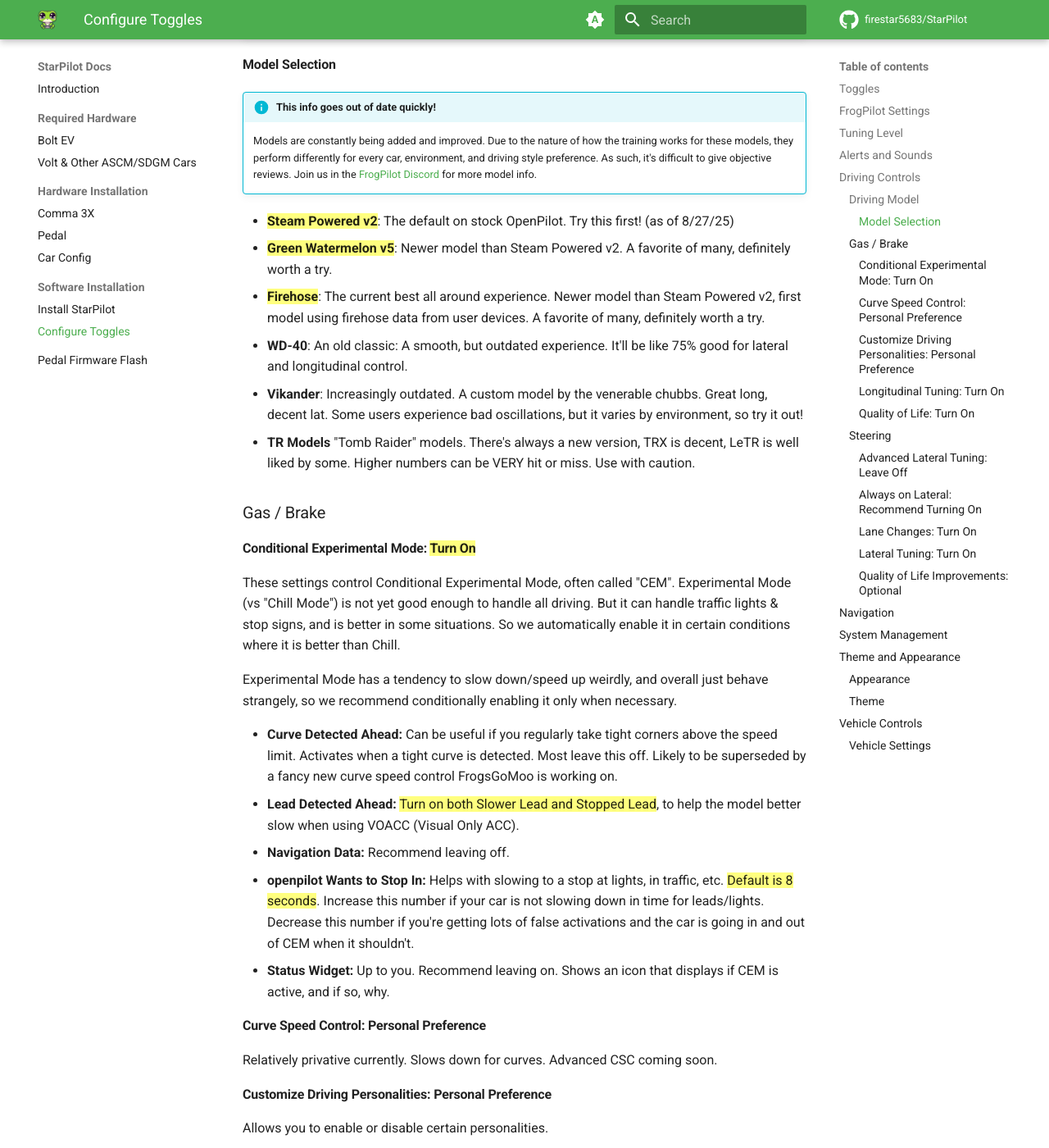
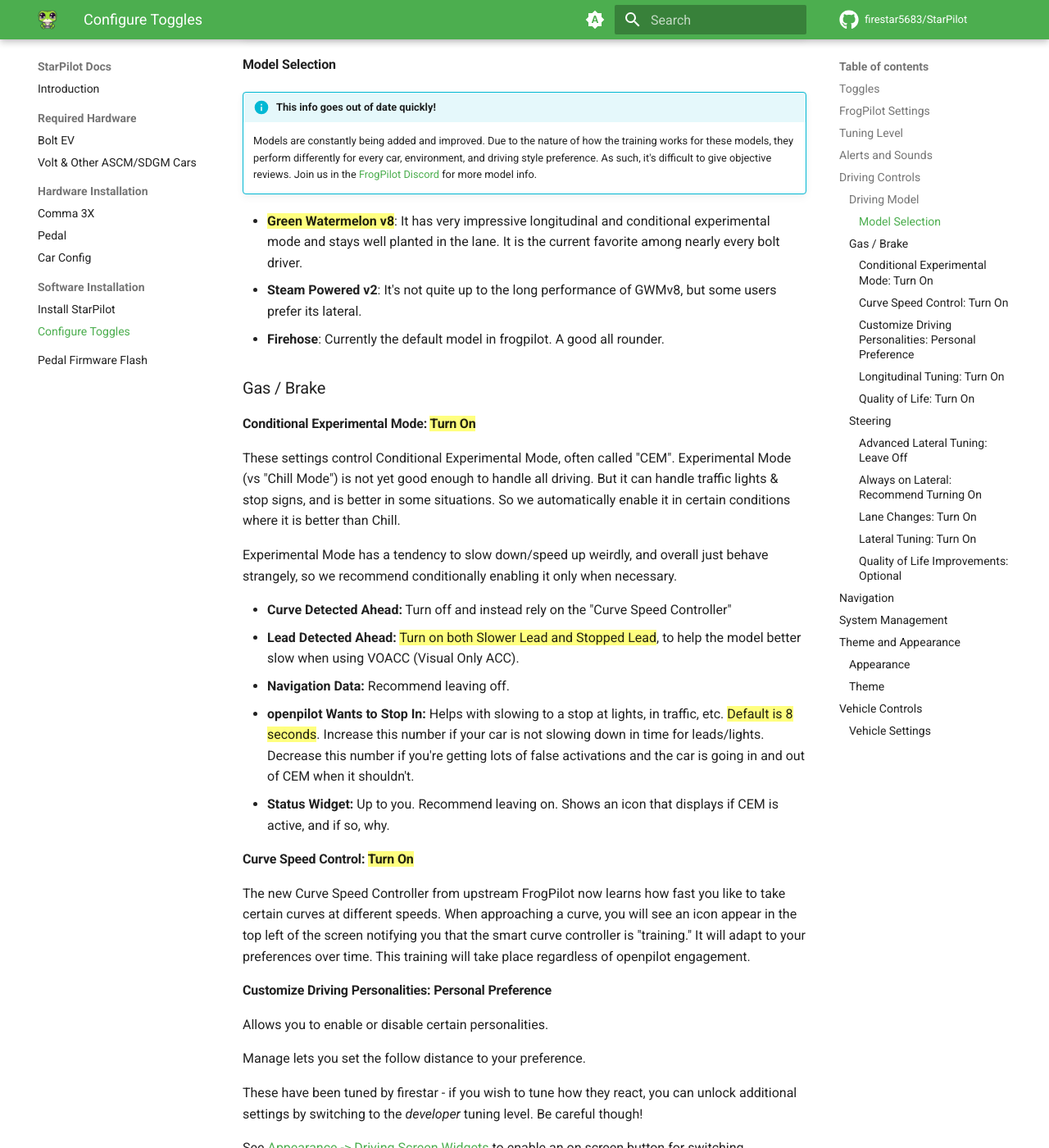
Before and after one commit to StarPilot-Docs/docs, an MkDocs documentation site: the page built from docs/software/toggles.md, in a window 1280 px wide and 1400 px high, scrolled down 1542 px. Shown: the whole window at 82% size. Built offline with MkDocs 1.6.1 and Material for MkDocs 9.7.7, drawn with Linux system fonts in a browser that asks for light colours; comment, search, counter and statistics services are not loaded; some of the changed text lies outside the part shown.

Commit message:
Update Oct 12

```diff
--- a/docs/software/toggles.md
+++ b/docs/software/toggles.md
@@ -60,12 +60,9 @@
 
     Models are constantly being added and improved. Due to the nature of how the training works for these models, they perform differently for every car, environment, and driving style preference. As such, it's difficult to give objective reviews. Join us in the [FrogPilot Discord](https://discord.com/channels/1137853399715549214/1415794762312581222) for more model info.
 
-* ==**Steam Powered v2**==: The default on stock OpenPilot. Try this first! (as of 8/27/25)
-* ==**Green Watermelon v5**==: Newer model than Steam Powered v2. A favorite of many, definitely worth a try.
-* ==**Firehose**==: The current best all around experience. Newer model than Steam Powered v2, first model using firehose data from user devices. A favorite of many, definitely worth a try.
-* **WD-40**: An old classic: A smooth, but outdated experience. It'll be like 75% good for lateral and longitudinal control.
-* **Vikander**: Increasingly outdated. A custom model by the venerable chubbs. Great long, decent lat. Some users experience bad oscillations, but it varies by environment, so try it out!
-* **TR Models** "Tomb Raider" models. There's always a new version, TRX is decent, LeTR is well liked by some. Higher numbers can be VERY hit or miss. Use with caution.
+* ==**Green Watermelon v8**==: It has very impressive longitudinal and conditional experimental mode and stays well planted in the lane. It is the current favorite among nearly every bolt driver.
+* **Steam Powered v2**: It's not quite up to the long performance of GWMv8, but some users prefer its lateral.
+* **Firehose**: Currently the default model in frogpilot. A good all rounder.
 
 
 ### Gas / Brake
@@ -76,16 +73,16 @@
 
 Experimental Mode has a tendency to slow down/speed up weirdly, and overall just behave strangely, so we recommend conditionally enabling it only when necessary.
 
-* **Curve Detected Ahead:** Can be useful if you regularly take tight corners above the speed limit. Activates when a tight curve is detected. Most leave this off. Likely to be superseded by a fancy new curve speed control FrogsGoMoo is working on.
+* **Curve Detected Ahead:** Turn off and instead rely on the "Curve Speed Controller"
 * **Lead Detected Ahead:** ==Turn on both Slower Lead and Stopped Lead==, to help the model better slow when using VOACC (Visual Only ACC).
 * **Navigation Data:** Recommend leaving off.
 * **openpilot Wants to Stop In:** Helps with slowing to a stop at lights, in traffic, etc. ==Default is 8 seconds==. Increase this number if your car is not slowing down in time for leads/lights. Decrease this number if you're getting lots of false activations and the car is going in and out of CEM when it shouldn't.
 * **Status Widget:** Up to you. Recommend leaving on. Shows an icon that displays if CEM is active, and if so, why.
 
 
-#### Curve Speed Control: Personal Preference
+#### Curve Speed Control: ==Turn On==
 
-Relatively privative currently. Slows down for curves. Advanced CSC coming soon.
+The new Curve Speed Controller from upstream FrogPilot now learns how fast you like to take certain curves at different speeds. When approaching a curve, you will see an icon appear in the top left of the screen notifying you that the smart curve controller is "training." It will adapt to your preferences over time. This training will take place regardless of openpilot engagement.
 
 
 #### Customize Driving Personalities: Personal Preference
@@ -109,12 +106,11 @@
 
 The above profiles have been specially tuned to work better with the Bolt's accel & decel curve.
 
-* **Human Like Accel/Leads:** ==Turn OFF==. Recent tuning improvements have made these settings act erratically. They should be turned off.
 * **Taco Bell Run:** Just leave taco bell run stuff off.
 
-!!! note "Hate a model?"
+!!! warning "Always Turn Off Human Like Accel/Leads as they interfere with the StarPilot VoACC tuning"
 
-    Model trying to drive you into the back of leads? Model leaving a gap of 200 certified football fields? Try turning on or off the "Human Like" settings -  they often change quite a bit about a model's behavior.
+    Human Like Accel and Leads should always be turned off. Recent tuning improvements have made these settings act erratically.
 
 
 #### Quality of Life: ==Turn On==
```
Also changed, not shown: other parts of docs/software/toggles.md (+1 -1 lines), docs/index.md (+8 -0 lines), docs/software/starpilot.md (+0 -4 lines).
